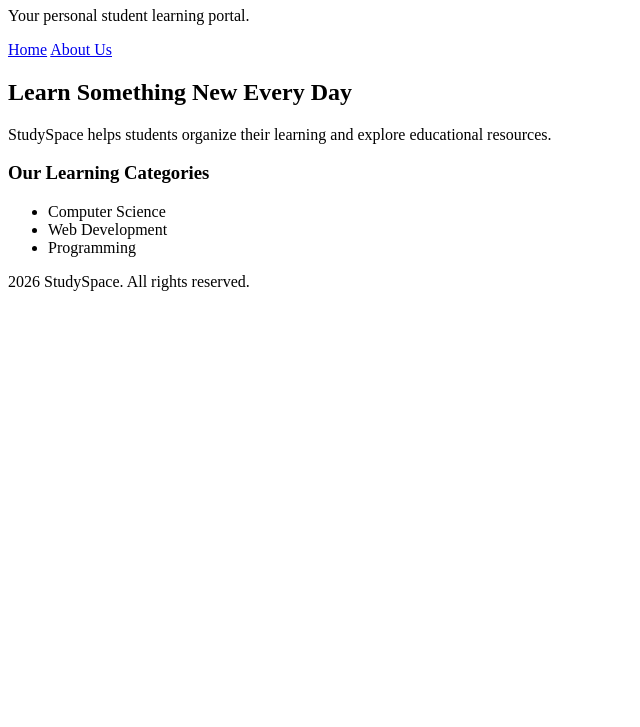
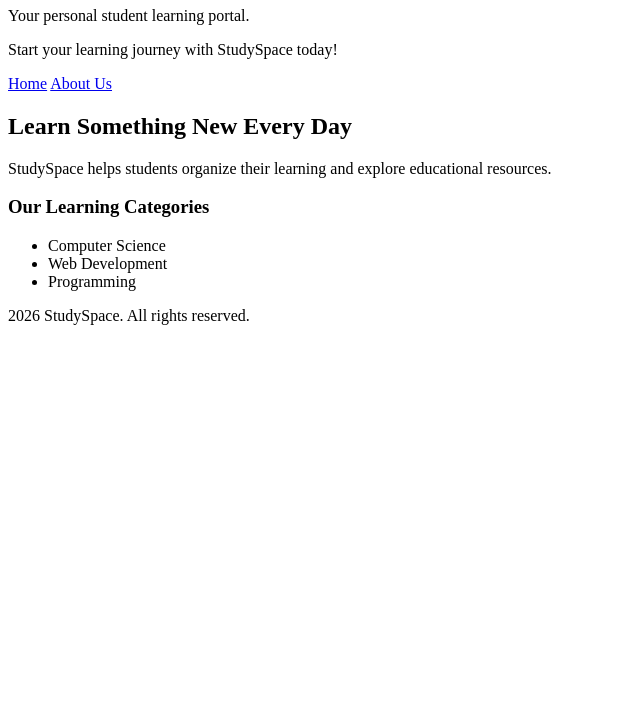
Before and after one commit to Ashrith4217/StudySpace, a plain HTML site: page index.html in a window 1280 px wide. Shown: the part 73-800 px from the top of the page, without its empty margins (0-640 px from the left). Drawn offline with Linux system fonts and the light colour scheme.

Commit message:
Update StudySpace homepage

```diff
--- a/index.html
+++ b/index.html
@@ -10,6 +10,7 @@
     <header>
         <h1>Welcome to StudySpace</h1>
         <p>Your personal student learning portal.</p>
+        <p>Start your learning journey with StudySpace today!</p>
     </header>
 
     <nav>
```
